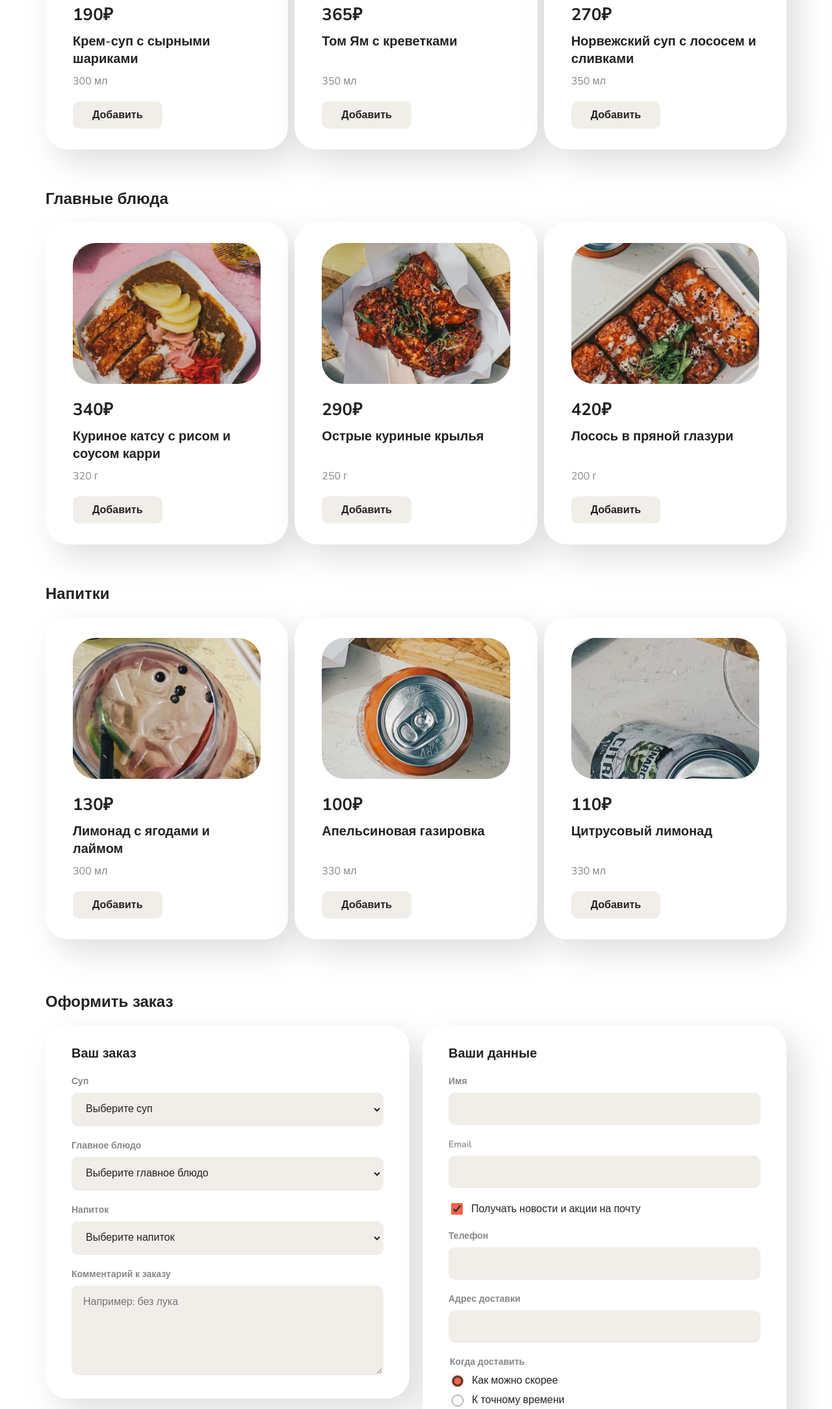
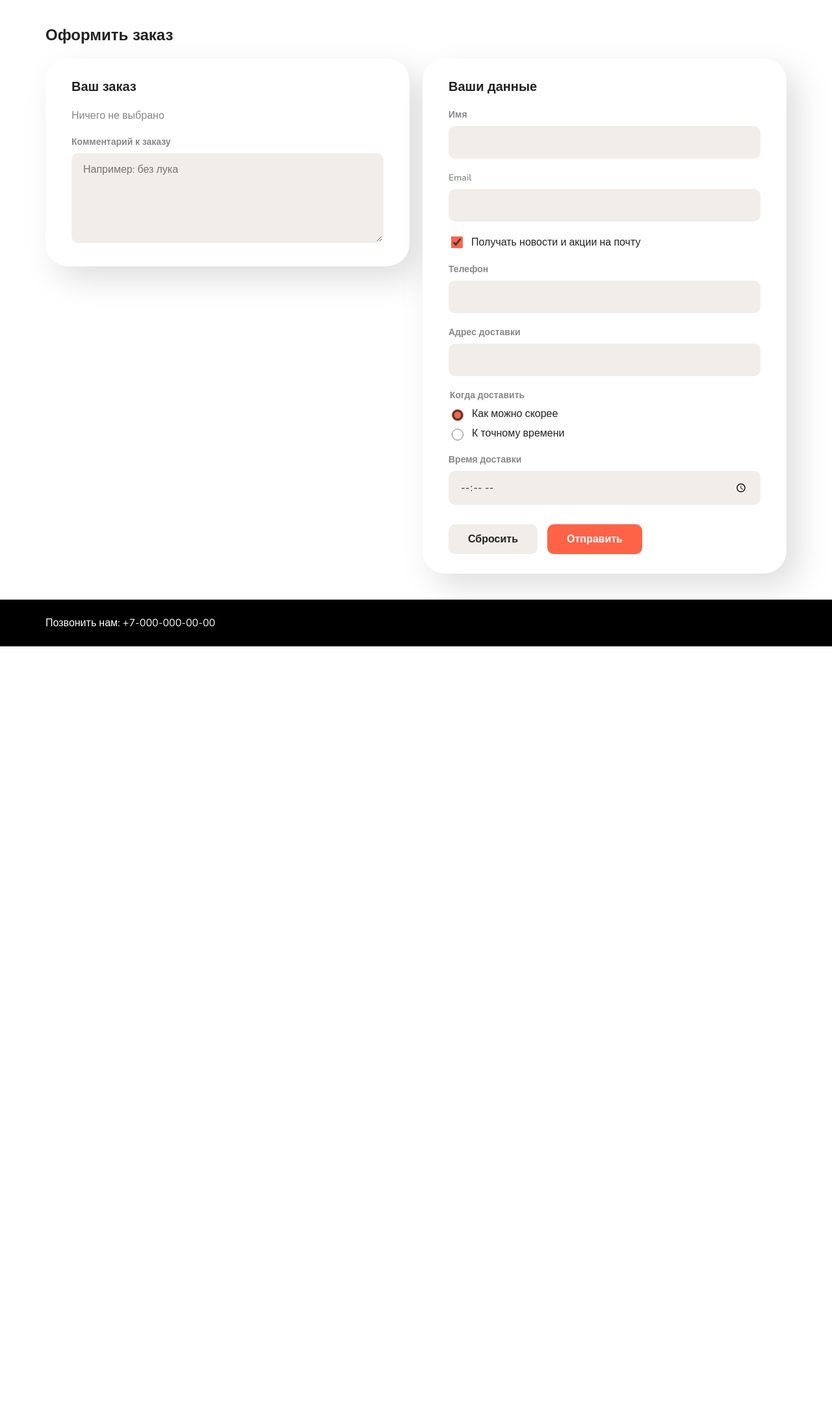
Before and after one commit to Demian-Chern/web-technologii, a plain HTML site: page lunch.html in a window 1280 px wide. Shown: the part 481-2650 px from the top of the page at 65% size. After the commit the page ends 1476 px from the top, so only its background shows below. Drawn offline with nearby package versions, Linux system fonts and the light colour scheme.

Commit message:
4 лаба

```diff
--- a/lunch.html
+++ b/lunch.html
@@ -32,82 +32,19 @@
 
 		<section class="menu" id="soups">
 			<h2 class="section-title menu__title">Супы</h2>
-			<div class="menu__list">
-				<div class="dish">
-					<img src="images/soup-1.jpg" alt="Сырный крем-суп" class="dish__img">
-					<p class="dish__price">190₽</p>
-					<p class="dish__name">Крем-суп с сырными шариками</p>
-					<p class="dish__weight">300 мл</p>
-					<button type="button" class="dish__button">Добавить</button>
-				</div>
-				<div class="dish">
-					<img src="images/soup-2.jpg" alt="Том Ям" class="dish__img">
-					<p class="dish__price">365₽</p>
-					<p class="dish__name">Том Ям с креветками</p>
-					<p class="dish__weight">350 мл</p>
-					<button type="button" class="dish__button">Добавить</button>
-				</div>
-				<div class="dish">
-					<img src="images/soup-3.jpg" alt="Норвежский суп" class="dish__img">
-					<p class="dish__price">270₽</p>
-					<p class="dish__name">Норвежский суп с лососем и сливками</p>
-					<p class="dish__weight">350 мл</p>
-					<button type="button" class="dish__button">Добавить</button>
-				</div>
+			<div class="menu__list" data-category="soup">
 			</div>
 		</section>
 
 		<section class="menu" id="mains">
 			<h2 class="section-title menu__title">Главные блюда</h2>
-			<div class="menu__list">
-				<div class="dish">
-					<img src="images/main-1.jpg" alt="Куриное катсу с рисом" class="dish__img">
-					<p class="dish__price">340₽</p>
-					<p class="dish__name">Куриное катсу с рисом и соусом карри</p>
-					<p class="dish__weight">320 г</p>
-					<button type="button" class="dish__button">Добавить</button>
-				</div>
-				<div class="dish">
-					<img src="images/main-2.jpg" alt="Куриные крылья" class="dish__img">
-					<p class="dish__price">290₽</p>
-					<p class="dish__name">Острые куриные крылья</p>
-					<p class="dish__weight">250 г</p>
-					<button type="button" class="dish__button">Добавить</button>
-				</div>
-				<div class="dish">
-					<img src="images/main-3.jpg" alt="Лосось в глазури" class="dish__img">
-					<p class="dish__price">420₽</p>
-					<p class="dish__name">Лосось в пряной глазури</p>
-					<p class="dish__weight">200 г</p>
-					<button type="button" class="dish__button">Добавить</button>
-				</div>
+			<div class="menu__list" data-category="main">
 			</div>
 		</section>
 
 		<section class="menu" id="drinks">
 			<h2 class="section-title menu__title">Напитки</h2>
-			<div class="menu__list">
-				<div class="dish">
-					<img src="images/drink-1.jpg" alt="Лимонад с ягодами" class="dish__img">
-					<p class="dish__price">130₽</p>
-					<p class="dish__name">Лимонад с ягодами и лаймом</p>
-					<p class="dish__weight">300 мл</p>
-					<button type="button" class="dish__button">Добавить</button>
-				</div>
-				<div class="dish">
-					<img src="images/drink-2.jpg" alt="Апельсиновая газировка" class="dish__img">
-					<p class="dish__price">100₽</p>
-					<p class="dish__name">Апельсиновая газировка</p>
-					<p class="dish__weight">330 мл</p>
-					<button type="button" class="dish__button">Добавить</button>
-				</div>
-				<div class="dish">
-					<img src="images/drink-3.jpg" alt="Цитрусовый лимонад" class="dish__img">
-					<p class="dish__price">110₽</p>
-					<p class="dish__name">Цитрусовый лимонад</p>
-					<p class="dish__weight">330 мл</p>
-					<button type="button" class="dish__button">Добавить</button>
-				</div>
+			<div class="menu__list" data-category="drink">
 			</div>
 		</section>
 
@@ -120,34 +57,32 @@
 					<div class="order-form__block">
 						<h3 class="order-form__block-title">Ваш заказ</h3>
 
-						<div class="order-form__field">
-							<label for="soup" class="order-form__label">Суп</label>
-							<select id="soup" name="soup" class="order-form__select" required>
-								<option value="" selected>Выберите суп</option>
-								<option value="cream-soup">Крем-суп с сырными шариками</option>
-								<option value="tom-yam">Том Ям с креветками</option>
-								<option value="norwegian-soup">Норвежский суп с лососем и сливками</option>
-							</select>
-						</div>
+						<div class="order-summary">
+							<p class="order-summary__empty" id="order-empty">Ничего не выбрано</p>
 
-						<div class="order-form__field">
-							<label for="main" class="order-form__label">Главное блюдо</label>
-							<select id="main" name="main" class="order-form__select" required>
-								<option value="" selected>Выберите главное блюдо</option>
-								<option value="chicken-katsu">Куриное катсу с рисом и соусом карри</option>
-								<option value="spicy-wings">Острые куриные крылья</option>
-								<option value="salmon-glaze">Лосось в пряной глазури</option>
-							</select>
-						</div>
+							<div class="order-summary__item" id="order-soup" hidden>
+								<h4 class="order-summary__title">Суп</h4>
+								<p class="order-summary__value"></p>
+							</div>
 
-						<div class="order-form__field">
-							<label for="drink" class="order-form__label">Напиток</label>
-							<select id="drink" name="drink" class="order-form__select" required>
-								<option value="" selected>Выберите напиток</option>
-								<option value="berry-lemonade">Лимонад с ягодами и лаймом</option>
-								<option value="orange-soda">Апельсиновая газировка</option>
-								<option value="citrus-lemonade">Цитрусовый лимонад</option>
-							</select>
+							<div class="order-summary__item" id="order-main" hidden>
+								<h4 class="order-summary__title">Главное блюдо</h4>
+								<p class="order-summary__value"></p>
+							</div>
+
+							<div class="order-summary__item" id="order-drink" hidden>
+								<h4 class="order-summary__title">Напиток</h4>
+								<p class="order-summary__value"></p>
+							</div>
+
+							<div class="order-summary__total" id="order-total" hidden>
+								<h4 class="order-summary__title">Стоимость заказа</h4>
+								<p class="order-summary__value" id="order-total-value"></p>
+							</div>
+
+							<input type="hidden" name="soup" id="input-soup">
+							<input type="hidden" name="main" id="input-main">
+							<input type="hidden" name="drink" id="input-drink">
 						</div>
 
 						<div class="order-form__field">
@@ -217,6 +152,10 @@
 		<p class="footer__text">Позвонить нам: <a href="tel:+70000000000" class="footer__link">+7-000-000-00-00</a></p>
 	</footer>
 
+	<script src="scripts/dishes.js"></script>
+	<script src="scripts/display.js"></script>
+	<script src="scripts/order.js"></script>
+
 </body>
 
 </html>
--- a/styles/lunch.css
+++ b/styles/lunch.css
@@ -95,3 +95,8 @@
 		grid-template-columns: 1fr;
 	}
 }
+
+/* Выбранная карточка */
+.dish--selected {
+	border-color: tomato;
+}
--- a/styles/order.css
+++ b/styles/order.css
@@ -167,3 +167,45 @@
 		flex-direction: column;
 	}
 }
+
+/* Скрытые элементы не должны перебиваться другими display */
+[hidden] {
+	display: none !important;
+}
+
+/* Состав заказа */
+.order-summary {
+	margin-bottom: 20px;
+}
+
+.order-summary__empty {
+	margin: 0;
+	color: #888888;
+}
+
+.order-summary__item,
+.order-summary__total {
+	margin-bottom: 20px;
+}
+
+.order-summary__item:last-child,
+.order-summary__total:last-child {
+	margin-bottom: 0;
+}
+
+.order-summary__title {
+	margin: 0 0 8px 0;
+	font-size: 14px;
+	font-weight: 600;
+	color: #888888;
+}
+
+.order-summary__value {
+	margin: 0;
+	font-size: 16px;
+}
+
+.order-summary__total .order-summary__value {
+	font-size: 20px;
+	font-weight: 700;
+}
```
